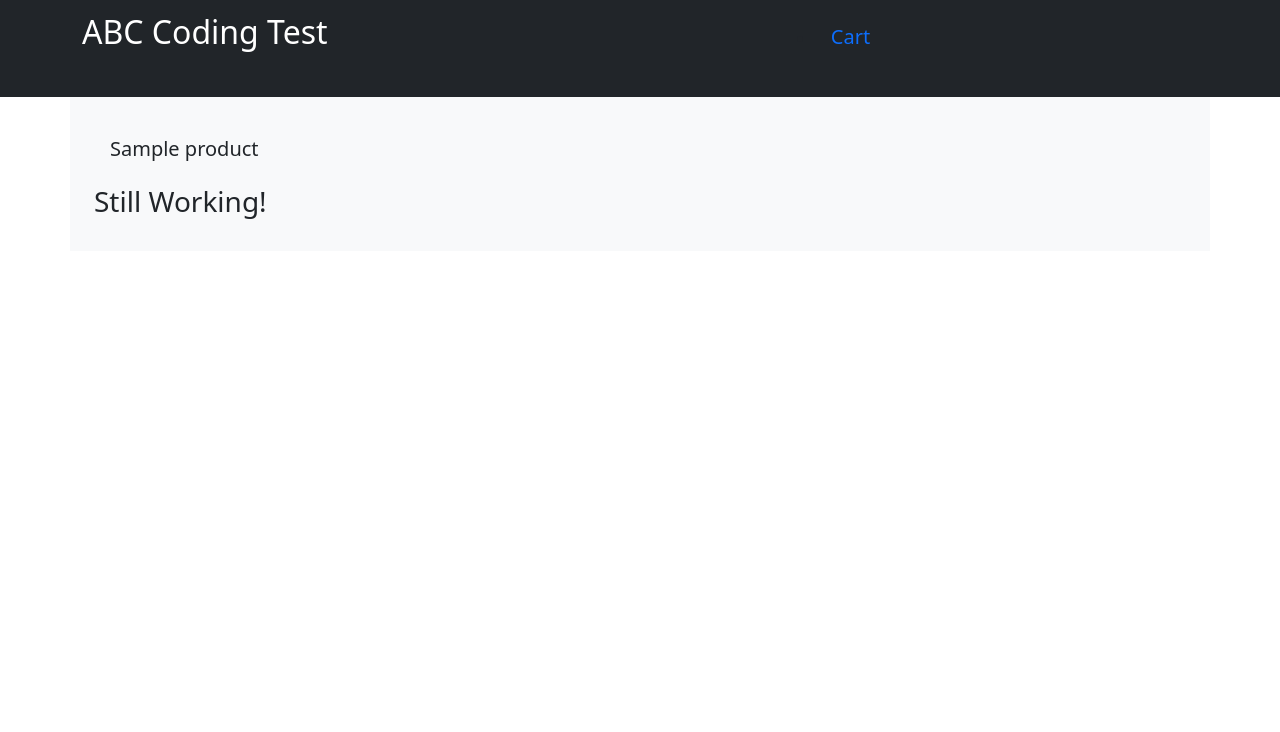
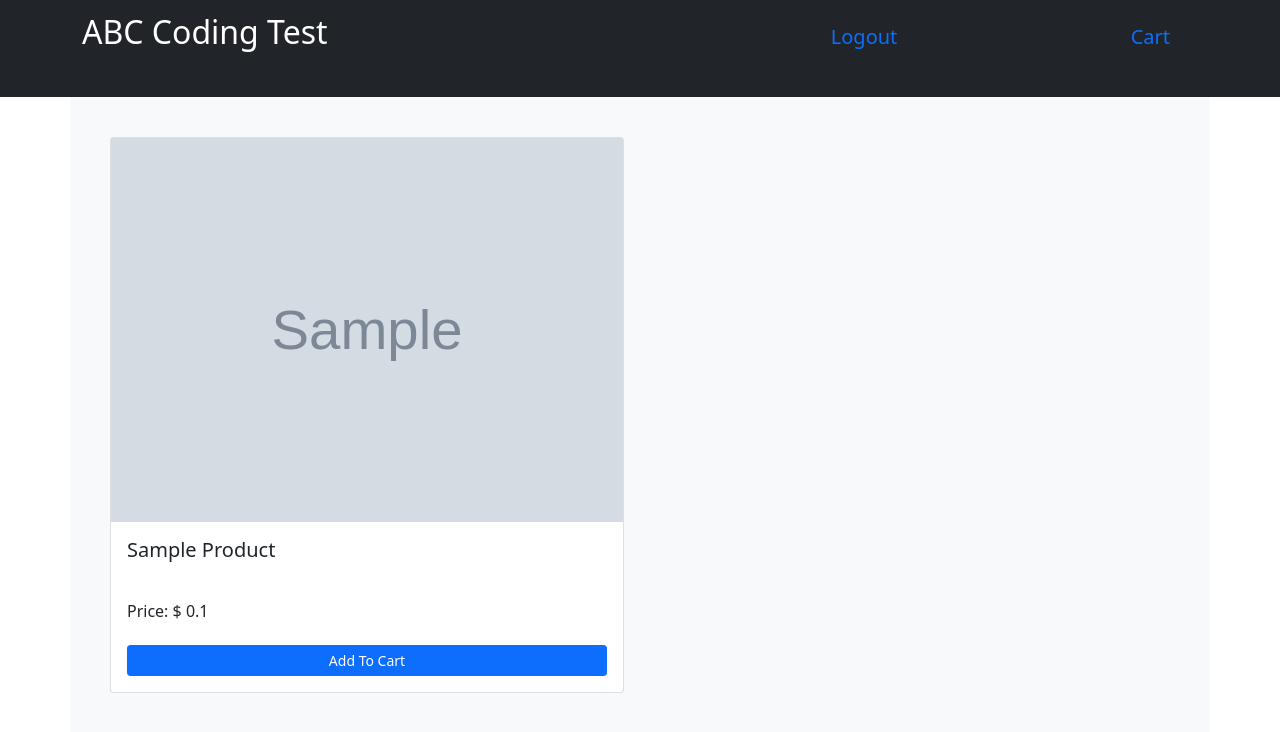
Before and after one commit to stradox4u/abc-store, a PHP site: template src/templates/landingPage.php in a window 1280 px wide. Shown: the top 732 px of the page. Run offline with PHP 8.4, Linux system fonts and the light colour scheme; the visitor is signed in with stand-in values (Sample User, id 1); the template is opened without the code that fills it: most values are stand-ins (such as "Sample title", 1, 10 or a date in 2020); grey boxes marked "Sample" are stand-in pictures.

Commit message:
cleaned up login page error and written logout logic

```diff
--- a/src/controllers/LandingPageController.php
+++ b/src/controllers/LandingPageController.php
@@ -35,6 +35,7 @@ class LandingPageController extends Controller
         'name' => $product->getName(),
         'price' => $product->getPrice(),
         'unit' => $product->getUnit(),
+        'image' => $product->getImage()
       );
     }, $products);
     return $allProducts;
--- a/src/database/DatabaseSeeder.php
+++ b/src/database/DatabaseSeeder.php
@@ -19,7 +19,7 @@ class DatabaseSeeder
   {
     foreach($this->products as $product)
     {
-      $prodModel = new ProductSeeder($product['name'], $product['price'], $product['unit']);
+      $prodModel = new ProductSeeder($product['name'], $product['price'], $product['unit'], $product['image']);
       $prodModel->storeProduct();
     }
   }
--- a/src/database/seeders/ProductSeeder.php
+++ b/src/database/seeders/ProductSeeder.php
@@ -9,17 +9,19 @@ namespace App\Database\Seeders;
     private $name;
     private $price;
     private $unit;
+    private $image;
 
-    public function __construct(string $name, int $price, string $unit)
+    public function __construct(string $name, int $price, string $unit, string $image)
     {
       $this->name = $name;
       $this->price = $price;
       $this->unit = $unit;
+      $this->image = $image;
     }
 
     public function storeProduct()
     {
-      $product = new Product($this->name, $this->price, $this->unit);
+      $product = new Product($this->name, $this->price, $this->unit, $this->image);
       $em = $this->getEntityManager();
       $em->persist($product);
       $em->flush();
--- a/src/templates/landingPage.php
+++ b/src/templates/landingPage.php
@@ -3,12 +3,28 @@
 /** @var string $user  */
 ?>
 
-<div>
-  <?php foreach ($products as $product)
-  { ?>
-    <div class="card-body">
-      <h5 class="card-title"><?php echo $product['name'] ?><h5>
-    </div>
-  <?php } ?>
-  <h3>Still Working!</h3>
+<div class="container">
+  <div class="row row-cols-2">
+    <?php foreach ($products as $product)
+    { ?>
+      <div class="p-3">
+        <div class="card">
+          <img src="<?= $product['image'] ?>" alt="<?= $product['name'] ?> image"
+            origin="anonymous" class="img-fluid w-100" style="object-fit: cover;">
+          <div class="card-body">
+            <h5 class="card-title text-capitalize"><?php echo $product['name'] ?><h5>
+          </div>
+          <div class="card-text p-3">
+            <h6>Price: &#36; <?php echo ($product['price'] / 100) ?></h6>
+            <form action="/cart" method="POST">
+              <input type="hidden" name="prodId" value="<?= $product['id'] ?>">
+              <div class="d-grid gap-2">
+                <button class="btn btn-primary btn-sm mt-3">Add To Cart</button>
+              </div>
+            </form>
+          </div>
+        </div>
+      </div>
+    <?php } ?>
+  </div>
 </div>
--- a/src/templates/loginForm.php
+++ b/src/templates/loginForm.php
@@ -15,7 +15,7 @@
         value="<?= htmlentities($formUsername ?? '') ?>" class="form-control">
       <?php if(isset($formError['username']))
       {
-        echo sprintf('<div class="invalid-feedback">%s</div>', htmlentities($formError['username']));
+        echo sprintf('<div class="text-danger">%s</div>', htmlentities($formError['username']));
       } ?>
     </div>
     <div class="d-grid gap-2">
--- a/src/templates/main.php
+++ b/src/templates/main.php
@@ -16,11 +16,15 @@
       <div class="container">
         <ul class="navbar nav-pills">
           <?php if(!isset($_SESSION['username']))
-          {
-            return `<li class="nav-item">
-            <a class="nav-link" href="/login"><h5>Login</h5></a>
-          </li>`;
-          } ?>
+          { ?>
+            <li class="nav-item">
+              <a class="nav-link" href="/login"><h5>Login</h5></a>
+            </li>
+          <?php } else { ?>
+            <li class="nav-item">
+              <a class="nav-link" href="/logout"><h5>Logout</h5></a>
+            </li>
+          <?php } ?>
           <li class="nav-item">
             <a class="nav-link" href="/cart"><h5>Cart</h5></a>
           </li>
```
Also changed, not shown: seedDatabase.php (+24 -4 lines), src/controllers/LoginController.php (+8 -3 lines), src/controllers/LogoutController.php (added, +18 -0 lines), src/controllers/ShoppingCartController.php (+11 -0 lines), src/models/Product.php (+10 -1 lines), src/routing/Router.php (+6 -1 lines).
